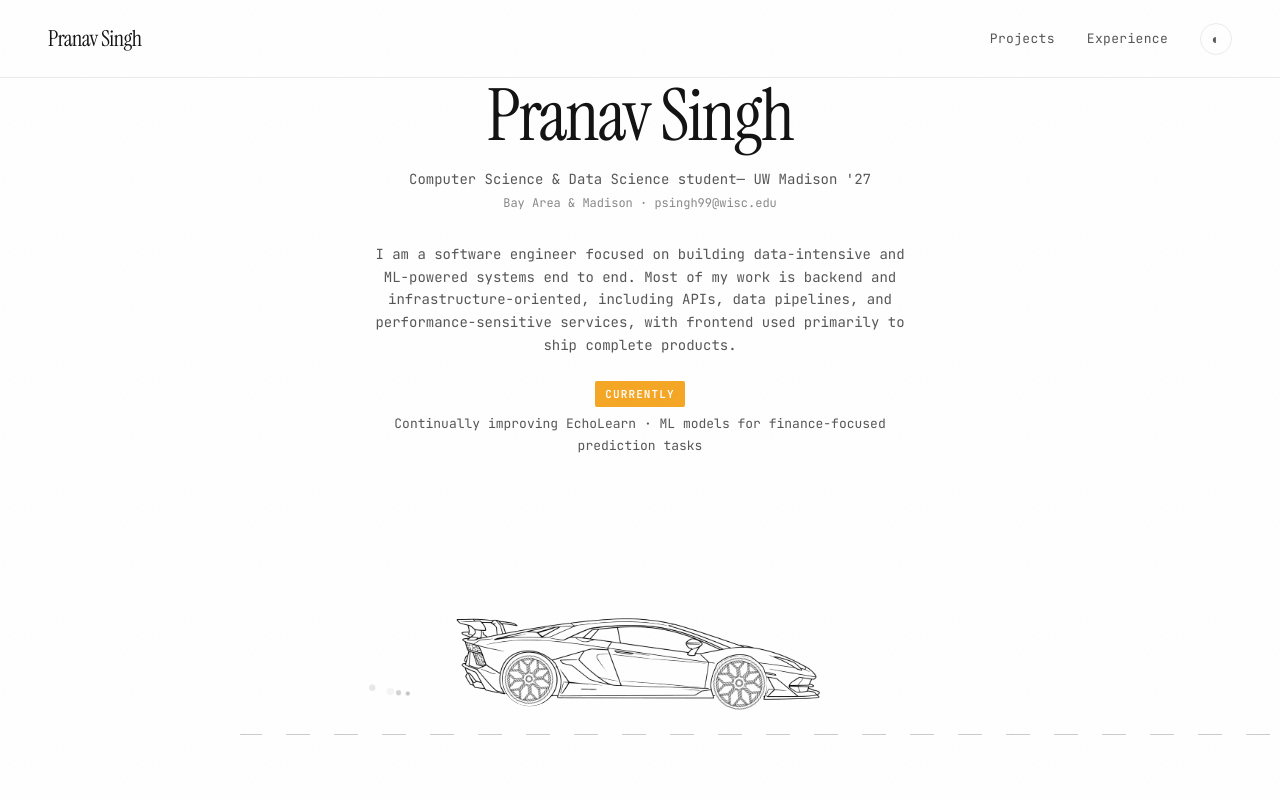
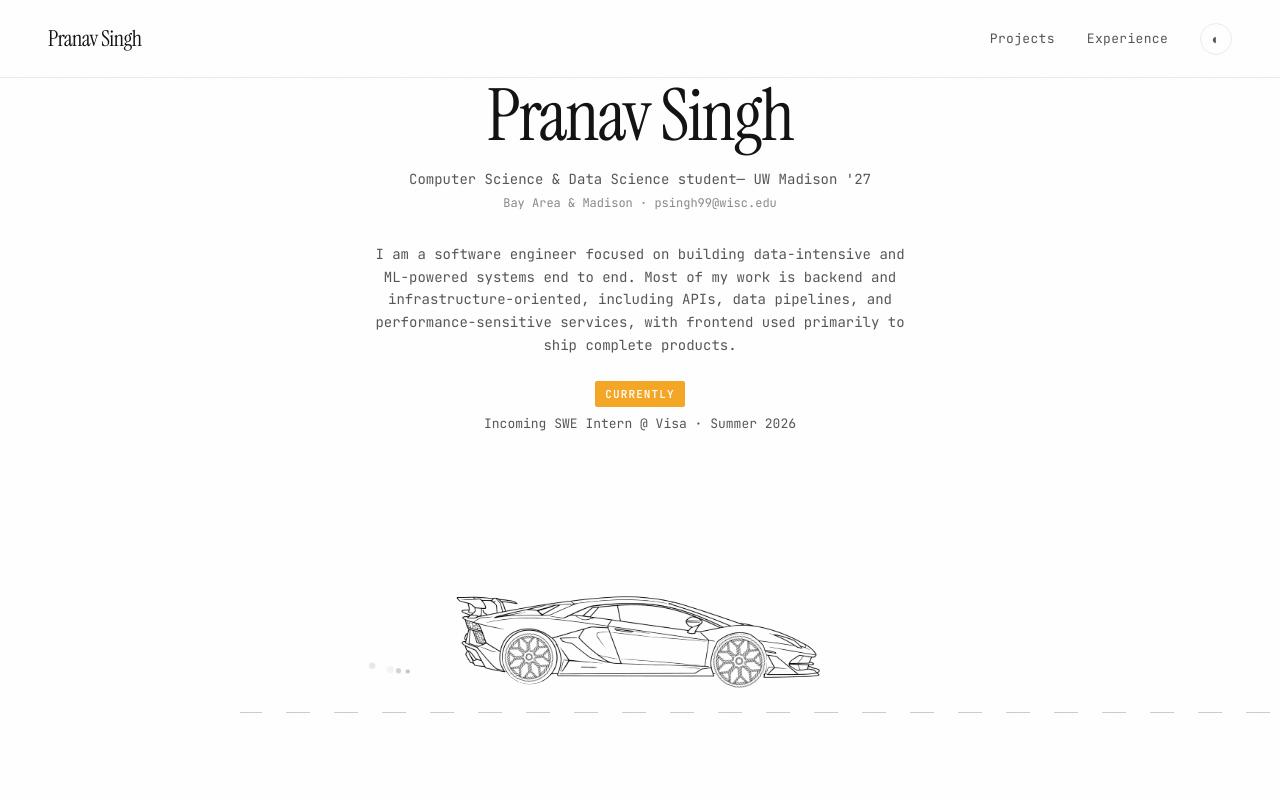
Before and after one commit to pranav-singh1/portfolio, a React (Vite) app: page / in a window 1280 px wide. Shown: the top 800 px of the page. Built offline with nearby package versions, Linux system fonts and the light colour scheme.

Commit message:
swe internship updated

```diff
--- a/src/data.ts
+++ b/src/data.ts
@@ -13,7 +13,7 @@ export const BIO = {
 
 export const CURRENTLY = {
   label: "Currently",
-  text: "Continually improving EchoLearn · ML models for finance-focused prediction tasks",
+  text: "Incoming SWE Intern @ Visa · Summer 2026",
 };
 
 export const EXPERIENCE = [
```
